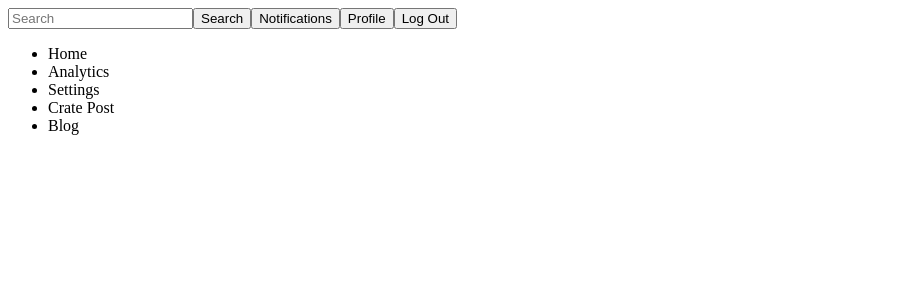
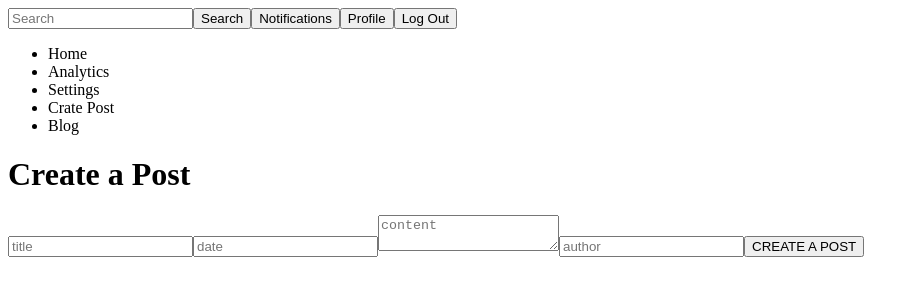
Before and after one commit to dianabombi/DesignCo-Assignment, a React (Create React App) app in the folder client/: page /dashboard in a window 1280 px wide. Shown: the top 300 px of the page, without its empty margins (0-919 px from the left). Built offline with nearby package versions, Linux system fonts and the light colour scheme.

Commit message:
blog listing

```diff
--- a/client/src/components/Dashboard/blog.js
+++ b/client/src/components/Dashboard/blog.js
@@ -1,33 +1,45 @@
-import React, {useState} from 'react';
-
+import React, { useState, useEffect } from "react";
 
 function Blog() {
-    const [post, setPost] = useState ({
-        title: '',
-        date: '',
-        content: '',
-        author: '',
+  const [post, setPost] = useState({
+    title: "",
+    date: "",
+    content: "",
+    author: "",
   });
 
-    const [submittedPost, setSubmittedPost] = useState(null);
+  const [submittedPosts, setSubmittedPosts] = useState([]);
+
+  // Load posts from localStorage when the component mounts
+  useEffect(() => {
+    const savedPosts = localStorage.getItem("submittedPosts");
+    if (savedPosts) {
+      setSubmittedPosts(JSON.parse(savedPosts));
+    }
+  }, []);
+
+  // Save posts to localStorage whenever the array changes
+  useEffect(() => {
+    localStorage.setItem("submittedPosts", JSON.stringify(submittedPosts));
+  }, [submittedPosts]);
 
   const handleChange = (e) => {
-        const {name, value} = e.target;
-        setPost ({...post, [name]:value});
+    const { name, value } = e.target;
+    setPost({ ...post, [name]: value });
   };
 
   const handleSubmit = () => {
     if (post.title && post.date && post.content && post.author) {
-            setSubmittedPost(post);
-            console.log('Post created:', post);
+      setSubmittedPosts([...submittedPosts, post]);
       setPost({
-                title: '',
-                date: '',
-                content: '',
-                author: '',
+        title: "",
+        date: "",
+        content: "",
+        author: "",
       });
+      console.log("Post created:", post);
     } else {
-                alert('Please fill out all fields.');
+      alert("Please fill out all fields.");
     }
   };
 
@@ -38,60 +50,60 @@ function Blog() {
       <div>
         <input
           type="text"
-            name ="title"
-            placeholder='title'
-            value = {post.title}
-            onChange = {handleChange}
+          name="title"
+          placeholder="title"
+          value={post.title}
+          onChange={handleChange}
         />
 
         <input
           type="text"
-            name ="date"
-            placeholder='date'
-            value = {post.date}
-            onChange = {handleChange}
+          name="date"
+          placeholder="date"
+          value={post.date}
+          onChange={handleChange}
         />
 
         <textarea
-            type="text"
-            name ="content"
-            placeholder='content'
-            value = {post.content}
-            onChange = {handleChange}
+          name="content"
+          placeholder="content"
+          value={post.content}
+          onChange={handleChange}
         />
 
         <input
           type="text"
-            name ="author"
-            placeholder='author'
-            value = {post.author}
-            onChange = {handleChange}
+          name="author"
+          placeholder="author"
+          value={post.author}
+          onChange={handleChange}
         />
 
-      <button
-            onClick={handleSubmit}>CREATE A POST</button>
+        <button onClick={handleSubmit}>CREATE A POST</button>
       </div>
 
-{/* conditionally rendered, when a post exists */}
-    {submittedPost && (
-    <div >
-        <h2>Post Preview</h2>
+      {/* Display all submitted posts */}
+      {submittedPosts.length > 0 && (
+        <div>
+          <h2>All Posts</h2>
+          {submittedPosts.map((p, index) => (
+            <div key={index}>
+              <h3>{p.title}</h3>
               <p>
-            <strong>Title:</strong> {submittedPost.title}
+                <strong>Date:</strong> {p.date}
               </p>
               <p>
-            <strong>Date:</strong> {submittedPost.date}
+                <strong>Content:</strong> {p.content}
               </p>
               <p>
-            <strong>Content:</strong> {submittedPost.content}
+                <strong>Author:</strong> {p.author}
               </p>
-        <p>
-            <strong>Author:</strong> {submittedPost.author}
-        </p>
+              <hr />
+            </div>
+          ))}
         </div>
       )}
     </div>
-
   );
 }
 
--- a/client/src/components/Dashboard/dashboard.js
+++ b/client/src/components/Dashboard/dashboard.js
@@ -1,12 +1,18 @@
 import React from 'react';
+import { useState } from 'react';
 import Header from './header';
 import Sidebar from './sidebar';
+import Blog from './blog';
 
 function Dashboard() {
+  const [posts, setPosts] = useState([]);
+
+
   return (
     <div>
       <Header />
       <Sidebar />
+      <Blog posts={posts}/>
     </div>
   )
 }
```
Lines whose indentation alone changed are shown as unchanged.
